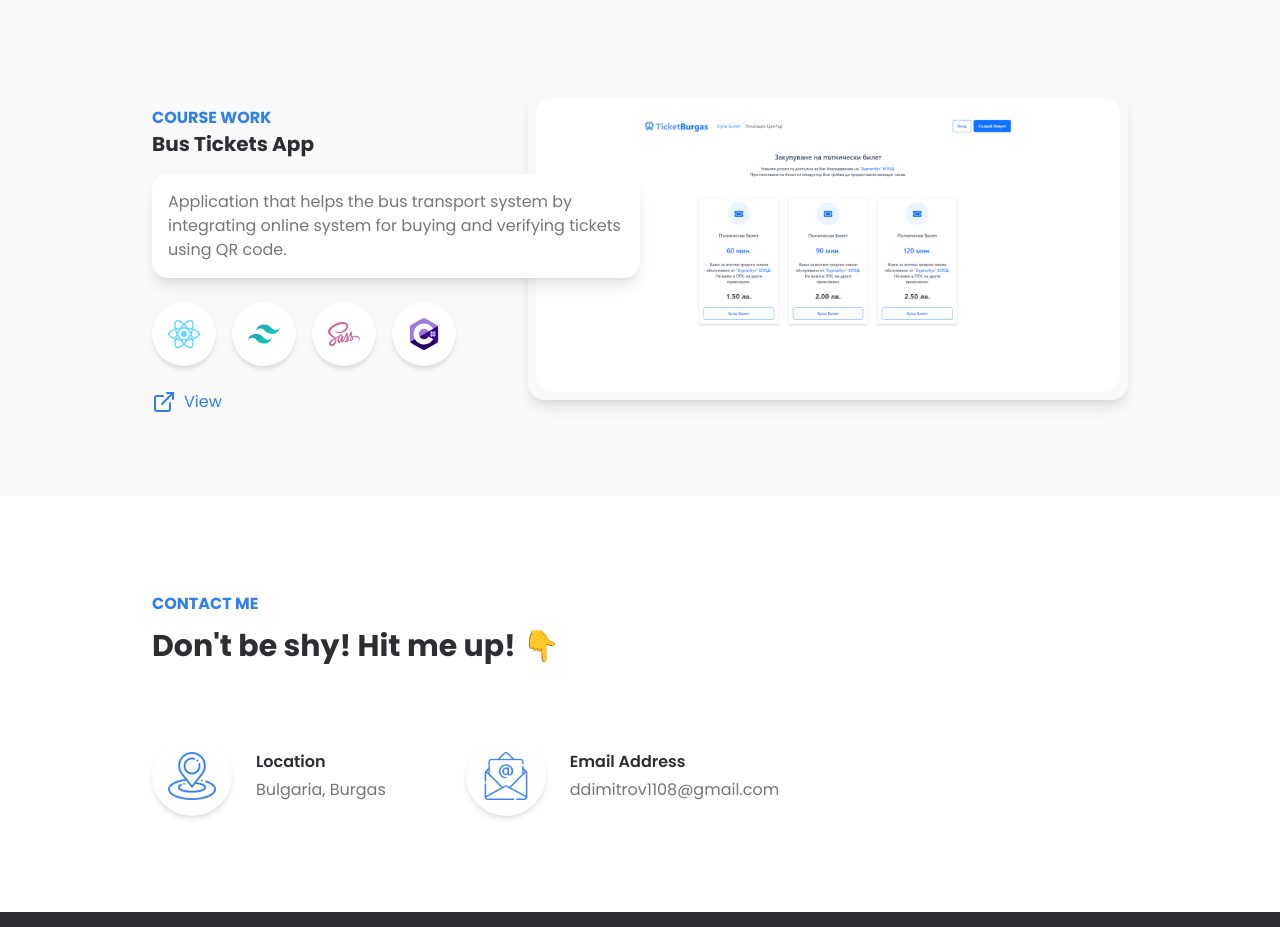
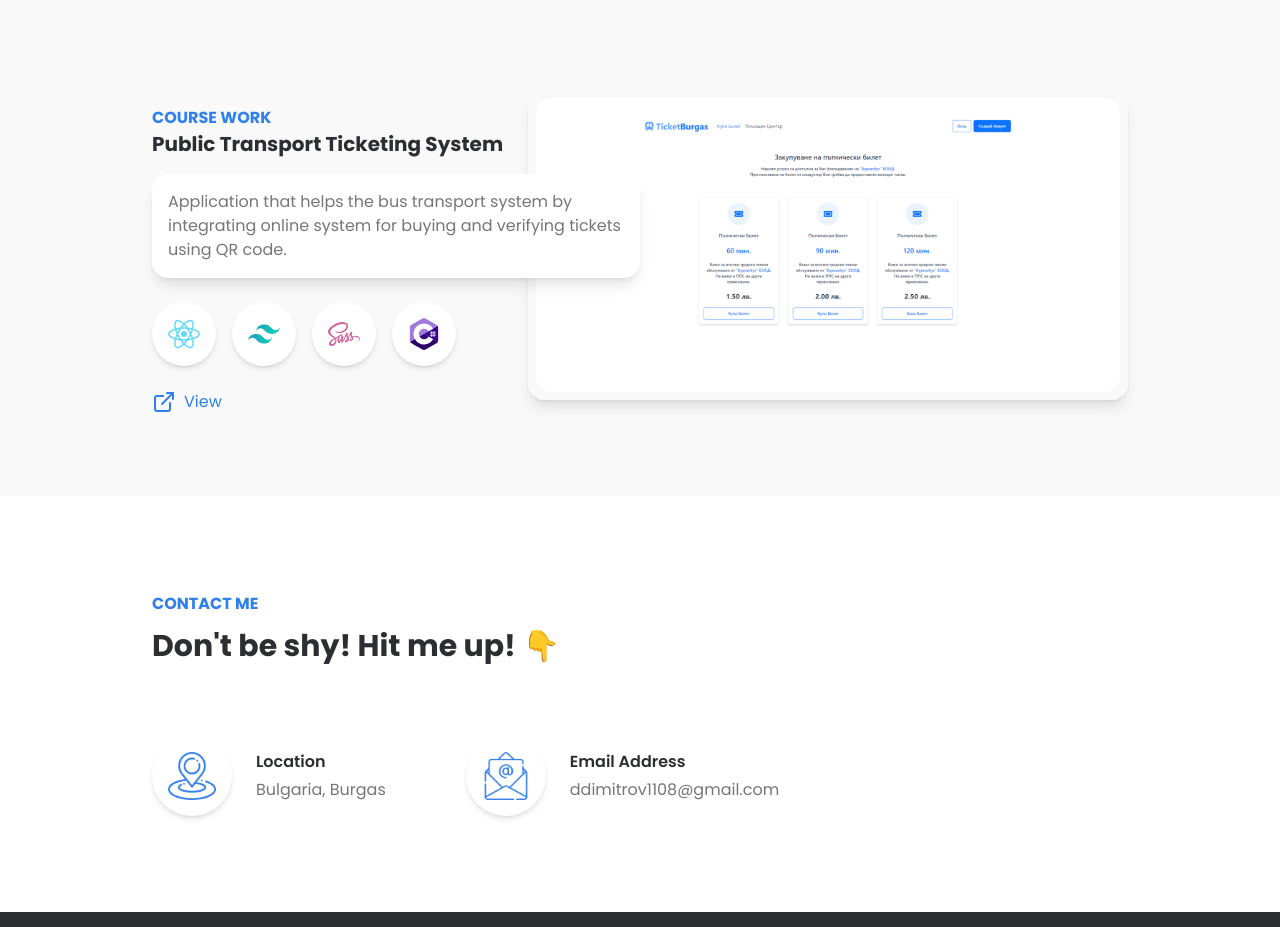
Before and after one commit to ddimitrov1108/portfolio, a Next.js app: page / in a window 1280 px wide. Shown: the part 1920-2847 px from the top of the page. Built offline with nearby package versions, Linux system fonts and the light colour scheme.

Commit message:
Update staticData.jsx

```diff
--- a/components/staticData.jsx
+++ b/components/staticData.jsx
@@ -73,7 +73,7 @@ export const portfolioProjects = [
     img: "tickets-burgas-screen.webp",
     url: "https://github.com/ddimitrov1108/tickets-burgas",
     type: "Course Work",
-    name: "Bus Tickets App",
+    name: "Public Transport Ticketing System",
     description: `Application that helps the bus transport system by integrating online system for buying and verifying tickets using QR code.`,
     technologies: [
       { id: uuidv4(), src: "react.svg" },
```
